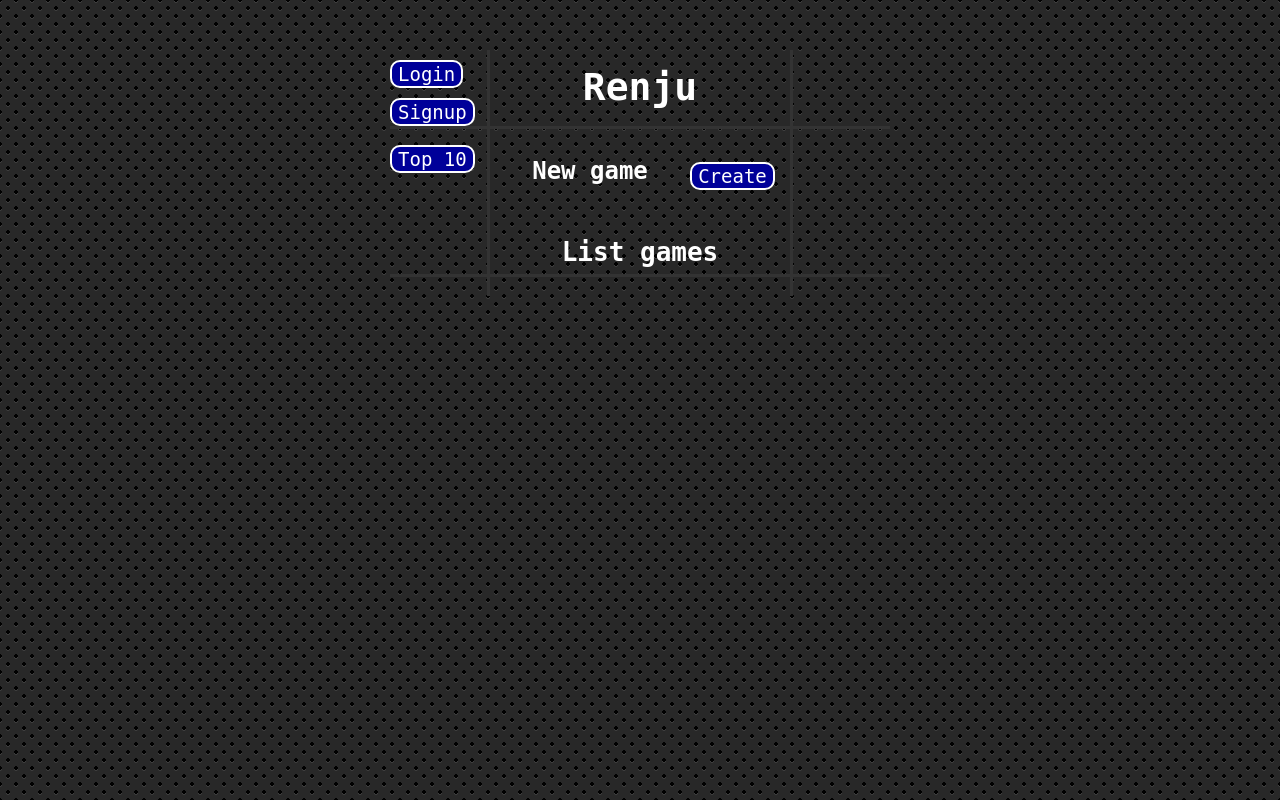
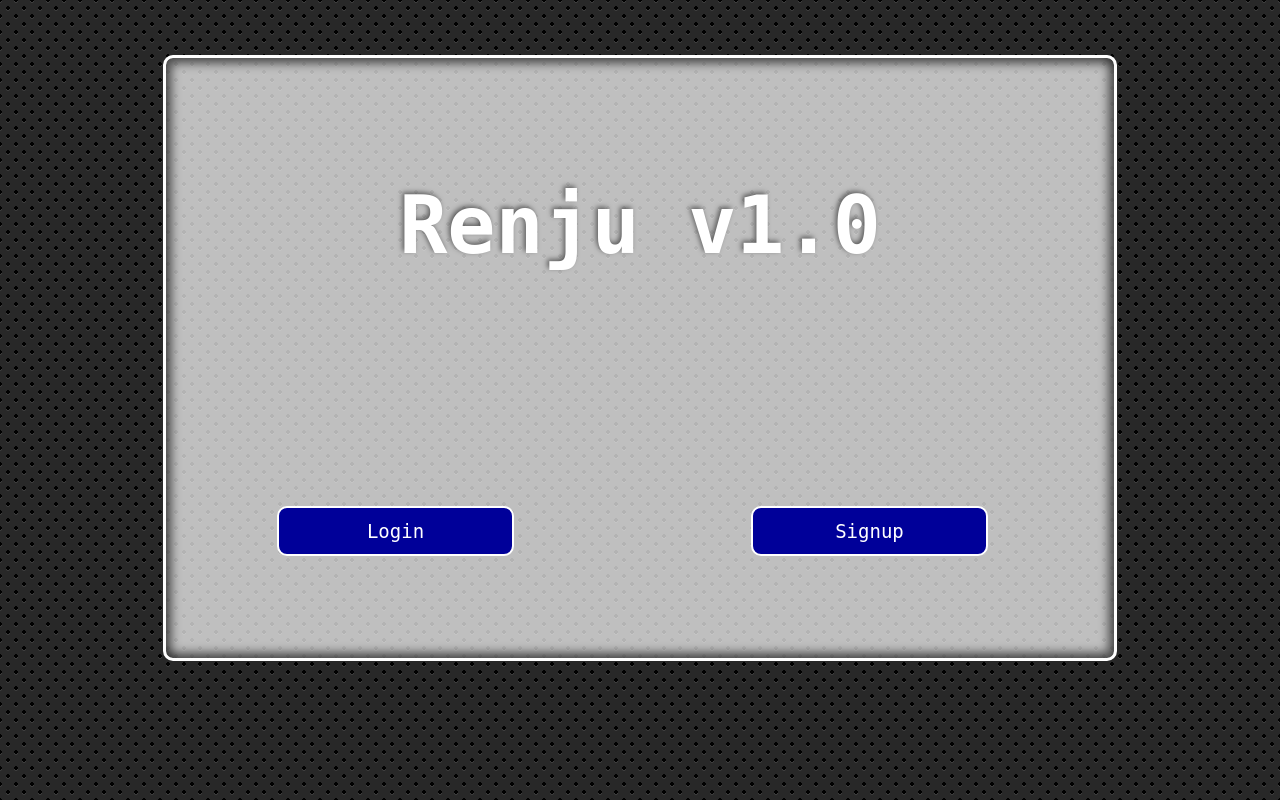
Before and after one commit to ysaron/renju-online, a Python web app: template templates/index.html in a window 1280 px wide. Run offline with Jinja, Linux system fonts and the light colour scheme; the template is opened without the code that fills it: most values are stand-ins (such as "Sample title", 1, 10 or a date in 2020).

Commit message:
Static: add main menu

```diff
--- a/static/css/styles.css
+++ b/static/css/styles.css
@@ -33,6 +33,8 @@ section {
 
 h1 {
     text-align: center;
+    font-size: 80px;
+    text-shadow: -2px -2px 5px rgba(0, 0, 0, 0.5);
 }
 
 h4 {
@@ -65,12 +67,37 @@ input[type=text]:focus, input[type=password]:focus, input[type=email]:focus {
     background-color: white;
 }
 
-
+/*
 .container {
     display: grid;
     grid-template-columns: repeat(3, auto);
     width: 306px;
     margin: 50px auto;
+}
+*/
+
+.container {
+    display: flex;
+    justify-content: center;
+    align-items: center;
+    height: 700px;
+}
+
+.screen {
+    display: none;
+    flex-direction: column;
+    justify-content: space-around;
+    align-items: space-around;
+    width: 75%;
+    height: 600px;
+    background: rgba(255, 255, 255, 0.7);
+    border: 3px solid white;
+    border-radius: 10px;
+    box-shadow: 4px 4px 10px 2px rgba(0, 0, 0, 0.5) inset, -4px -4px 10px 2px rgba(0, 0, 0, 0.5) inset;
+}
+
+.screen-main {
+
 }
 
 .container-game {
@@ -139,17 +166,42 @@ input[type=text]:focus, input[type=password]:focus, input[type=email]:focus {
     color: white;
     background-color: var(--blue);
     align-self: center;
+    border: 2px solid white;
+    border-radius: 10px;
 }
 
 .btn:hover {
     background-color: white;
     color: var(--blue);
+    border-color: var(--dark);
     cursor: pointer;
     transition: 0.3s;
 }
 
 .btn:active {
     opacity: 0.6;
+}
+
+.btn-large {
+    width: 25%;
+    height: 50px;
+}
+
+.btn-create-game {
+
+}
+
+.btn-join-game {
+
+}
+
+.btn-my-stats {
+
+}
+
+.btn-group {
+    display: flex;
+    justify-content: space-around;
 }
 
 .btn-join {
@@ -216,6 +268,7 @@ input[type=text]:focus, input[type=password]:focus, input[type=email]:focus {
     padding: 20px;
     border: 1px solid white;
     border-radius: 10px;
+    box-shadow: 4px 4px 10px 2px rgba(0, 0, 0, 0.5) inset, -4px -4px 10px 2px rgba(0, 0, 0, 0.5) inset;
 }
 
 .auth {
@@ -249,8 +302,8 @@ input[type=text]:focus, input[type=password]:focus, input[type=email]:focus {
 }
 
 .logout {
-    display: none;
-    margin-bottom: 15px;
+    /*display: none;*/
+    /*margin-bottom: 15px;*/
 }
 
 .request-verify {
@@ -302,3 +355,8 @@ input[type=text]:focus, input[type=password]:focus, input[type=email]:focus {
     text-align: center;
     font-size: 22px;
 }
+
+::selection {
+  color: white;
+  background: var(--dark);
+}
--- a/templates/index.html
+++ b/templates/index.html
@@ -14,7 +14,29 @@
      data-port="{{ app_port }}"
      style="display: none;"></div>
 
-<div id="game" class="container-game">
+<div id="main" class="container">
+  <div id="mainscreen-not-logged" class="screen screen-main">
+    <div class=""><h1>Renju v1.0</h1></div>
+    <div class="btn-group">
+      <button type="button" class="btn btn-large login">Login</button>
+      <button type="button" class="btn btn-large signup">Signup</button>
+    </div>
+  </div>
+  <div id="mainscreen-logged" class="screen screen-main">
+    <div class=""><h1>Renju v1.0</h1></div>
+    <div class="btn-group">
+      <button type="button" class="btn btn-large">Hi, <span class="span-username"></span>!</button>
+      <button type="button" class="btn btn-large logout">Logout</button>
+    </div>
+    <div class="btn-group">
+      <button type="button" class="btn btn-large btn-create-game">Create</button>
+      <button type="button" class="btn btn-large btn-join-game">Join</button>
+      <button type="button" class="btn btn-large btn-my-stats">Statistics</button>
+    </div>
+  </div>
+</div>
+
+<div id="game" class="container-game" style="display: none;">
   <div class="item">
     <button class="btn login">Login</button>
     <button class="btn signup">Signup</button>
```
Also changed, not shown: static/js/auth.js (+46 -10 lines).
